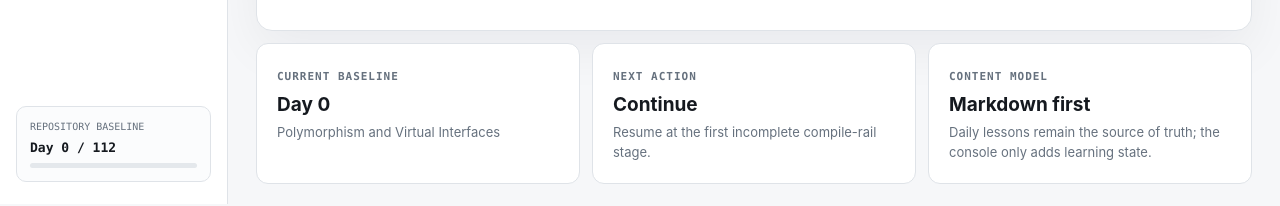
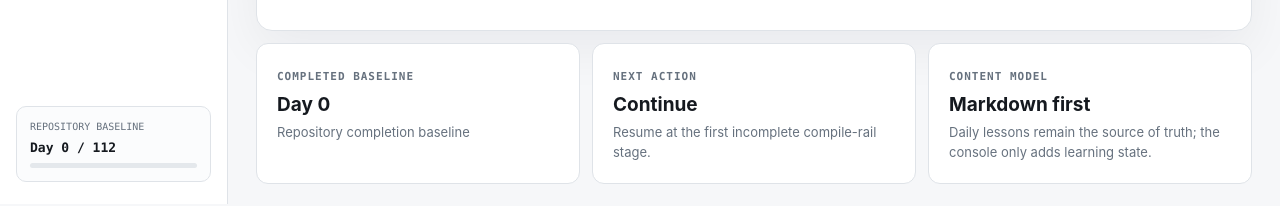
Before and after one commit to luckyJimLu/professional-cpp-learning, a React (Vite) app: page / in a window 1280 px wide. Shown: the part 596-802 px from the top of the page. Built offline with nearby package versions, Linux system fonts and the light colour scheme.

Commit message:
web: separate published current and completed lesson states

```diff
--- a/src/App.tsx
+++ b/src/App.tsx
@@ -87,10 +87,12 @@ function CompileRail({
 function Shell({
   view,
   setView,
+  currentDay,
   children,
 }: {
   view: View;
   setView: (view: View) => void;
+  currentDay: number;
   children: ReactNode;
 }) {
   return (
@@ -113,7 +115,7 @@ function Shell({
               type="button"
             >
               <span>{item.label}</span>
-              {item.id === "today" && <small>Day {nextPlannedDay}</small>}
+              {item.id === "today" && <small>Day {currentDay}</small>}
             </button>
           ))}
         </nav>
@@ -133,7 +135,7 @@ function Shell({
             <span className="brand-mark">C++</span>
             <strong>Professional C++</strong>
           </div>
-          <span className="mono">Day {nextPlannedDay}</span>
+          <span className="mono">Day {currentDay}</span>
         </header>
         <main className="content">{children}</main>
         <nav className="bottom-nav" aria-label="Mobile navigation">
@@ -174,27 +176,30 @@ function PageHeader({
 }
 
 function Today({
+  currentDay,
   openLesson,
   isStepComplete,
 }: {
+  currentDay: number;
   openLesson: (day: number) => void;
   isStepComplete: (day: number, step: StepKey) => boolean;
 }) {
-  const planned = lessonByDay(nextPlannedDay);
-  const previous = latestLesson();
+  const planned = lessonByDay(currentDay);
+  const latestPublished = latestLesson();
+  const baseline = lessonByDay(currentDay - 1);
   const nextSummary = latestNextSummary();
 
-  if (!previous) {
+  if (!latestPublished) {
     return <PageHeader eyebrow="TODAY" title="No lessons published yet" />;
   }
 
-  const target = planned ?? previous;
+  const target = planned ?? latestPublished;
 
   return (
     <div className="today-page">
       <PageHeader
         eyebrow="TODAY"
-        title={planned ? `Continue Day ${planned.day}` : `Day ${nextPlannedDay} · Ready for content`}
+        title={planned ? `Continue Day ${planned.day}` : `Day ${currentDay} · Ready for content`}
         description={
           planned
             ? "One focused session. Read → recall → refactor → compile."
@@ -205,12 +210,12 @@ function Today({
       <section className="hero-card">
         <div className="hero-copy">
           <div className="lesson-meta">
-            <span>DAY {planned?.day ?? nextPlannedDay}</span>
-            <span>WEEK {planned?.week ?? Math.ceil(nextPlannedDay / 7)}</span>
+            <span>DAY {planned?.day ?? currentDay}</span>
+            <span>WEEK {planned?.week ?? Math.ceil(currentDay / 7)}</span>
             <span>{planned?.chapter ? `CHAPTER ${planned.chapter}` : "NEXT"}</span>
           </div>
 
-          <h2>{planned?.title ?? `Next learning unit · Day ${nextPlannedDay}`}</h2>
+          <h2>{planned?.title ?? `Next learning unit · Day ${currentDay}`}</h2>
           <p className="hero-summary">
             {planned
               ? planned.nextSummary ?? "Continue the current Professional C++ learning path."
@@ -230,7 +235,7 @@ function Today({
             onClick={() => openLesson(target.day)}
             type="button"
           >
-            {planned ? "Continue learning →" : `Review Day ${previous.day} →`}
+            {planned ? "Continue learning →" : `Review Day ${latestPublished.day} →`}
           </button>
         </div>
 
@@ -249,7 +254,7 @@ function Today({
             <span>
               {planned
                 ? `lesson --day ${planned.day} --mode focused`
-                : `next --day ${nextPlannedDay} --source daily/day-${String(nextPlannedDay).padStart(3, "0")}-*.md`}
+                : `next --day ${currentDay} --source daily/day-${String(currentDay).padStart(3, "0")}-*.md`}
             </span>
           </div>
         </div>
@@ -257,13 +262,13 @@ function Today({
 
       <section className="focus-grid">
         <article>
-          <span className="eyebrow">CURRENT BASELINE</span>
-          <strong>Day {repoCompletedDay}</strong>
-          <p>{previous.title}</p>
+          <span className="eyebrow">COMPLETED BASELINE</span>
+          <strong>Day {currentDay - 1}</strong>
+          <p>{baseline?.title ?? "Repository completion baseline"}</p>
         </article>
         <article>
           <span className="eyebrow">NEXT ACTION</span>
-          <strong>{planned ? "Continue" : `Publish Day ${nextPlannedDay}`}</strong>
+          <strong>{planned ? "Continue" : `Publish Day ${currentDay}`}</strong>
           <p>
             {planned
               ? "Resume at the first incomplete compile-rail stage."
@@ -426,9 +431,11 @@ function LessonView({
 }
 
 function Roadmap({
+  currentDay,
   openLesson,
   isDayComplete,
 }: {
+  currentDay: number;
   openLesson: (day: number) => void;
   isDayComplete: (day: number) => boolean;
 }) {
@@ -452,7 +459,7 @@ function Roadmap({
               <div className="week-lessons">
                 {week.lessons.map((lesson) => {
                   const complete = isDayComplete(lesson.day);
-                  const current = lesson.day === repoCompletedDay;
+                  const current = lesson.day === currentDay && !complete;
                   return (
                     <button key={lesson.day} onClick={() => openLesson(lesson.day)} type="button">
                       <span className="roadmap-state">{complete ? "●" : current ? "◐" : "○"}</span>
@@ -474,7 +481,7 @@ function Roadmap({
           <div className="week-lessons">
             <div className="roadmap-placeholder">
               <span className="roadmap-state">○</span>
-              <span className="mono">Day {nextPlannedDay}</span>
+              <span className="mono">Day {currentDay}</span>
               <strong>{latestNextSummary() ?? "Waiting for next Markdown lesson"}</strong>
             </div>
           </div>
@@ -703,8 +710,15 @@ const SKILLS = [
   { name: "Testing", range: [30, 30], evidence: /test|fake|mock|assert|测试/i },
 ] as const;
 
-function ProgressView({ weakPoints }: { weakPoints: string[] }) {
-  const completed = lessons.filter((lesson) => lesson.day <= repoCompletedDay);
+function ProgressView({
+  weakPoints,
+  isDayComplete,
+}: {
+  weakPoints: string[];
+  isDayComplete: (day: number) => boolean;
+}) {
+  const completed = lessons.filter((lesson) => isDayComplete(lesson.day));
+  const completedDay = Math.max(repoCompletedDay, ...completed.map((lesson) => lesson.day));
   const currentChapter = Math.max(...completed.map((lesson) => lesson.chapter ?? 0), 0);
 
   const skillRows = SKILLS.map((skill) => {
@@ -744,7 +758,7 @@ function ProgressView({ weakPoints }: { weakPoints: string[] }) {
         <aside className="progress-summary">
           <span className="eyebrow">CURRENT</span>
           <strong>Chapter {currentChapter || "—"}</strong>
-          <p>Day {repoCompletedDay} completed in repository history.</p>
+          <p>Day {completedDay} is the latest completed learning unit.</p>
           <hr />
           <span className="eyebrow">NEXT</span>
           <p>{latestNextSummary() ?? `Publish Day ${nextPlannedDay} to continue.`}</p>
@@ -768,6 +782,8 @@ export default function App() {
   const [view, setView] = useState<View>("today");
   const [selectedDay, setSelectedDay] = useState(() => latestLesson()?.day ?? repoCompletedDay);
   const progress = useLearningProgress();
+  const completedDay = Math.max(repoCompletedDay, ...progress.state.completedDays);
+  const currentLearningDay = completedDay + 1;
 
   const selectedLesson = useMemo(
     () => lessonByDay(selectedDay) ?? latestLesson(),
@@ -783,10 +799,22 @@ export default function App() {
   let page: ReactNode;
   switch (view) {
     case "today":
-      page = <Today openLesson={openLesson} isStepComplete={progress.isStepComplete} />;
+      page = (
+        <Today
+          currentDay={currentLearningDay}
+          openLesson={openLesson}
+          isStepComplete={progress.isStepComplete}
+        />
+      );
       break;
     case "roadmap":
-      page = <Roadmap openLesson={openLesson} isDayComplete={progress.isDayComplete} />;
+      page = (
+        <Roadmap
+          currentDay={currentLearningDay}
+          openLesson={openLesson}
+          isDayComplete={progress.isDayComplete}
+        />
+      );
       break;
     case "lessons":
       page = <Lessons openLesson={openLesson} isDayComplete={progress.isDayComplete} />;
@@ -813,7 +841,12 @@ export default function App() {
       page = <Guidelines />;
       break;
     case "progress":
-      page = <ProgressView weakPoints={progress.state.weakPoints} />;
+      page = (
+        <ProgressView
+          weakPoints={progress.state.weakPoints}
+          isDayComplete={progress.isDayComplete}
+        />
+      );
       break;
     case "lesson":
       page = selectedLesson ? (
@@ -829,7 +862,7 @@ export default function App() {
   }
 
   return (
-    <Shell view={view} setView={setView}>
+    <Shell view={view} setView={setView} currentDay={currentLearningDay}>
       {page}
     </Shell>
   );
```
